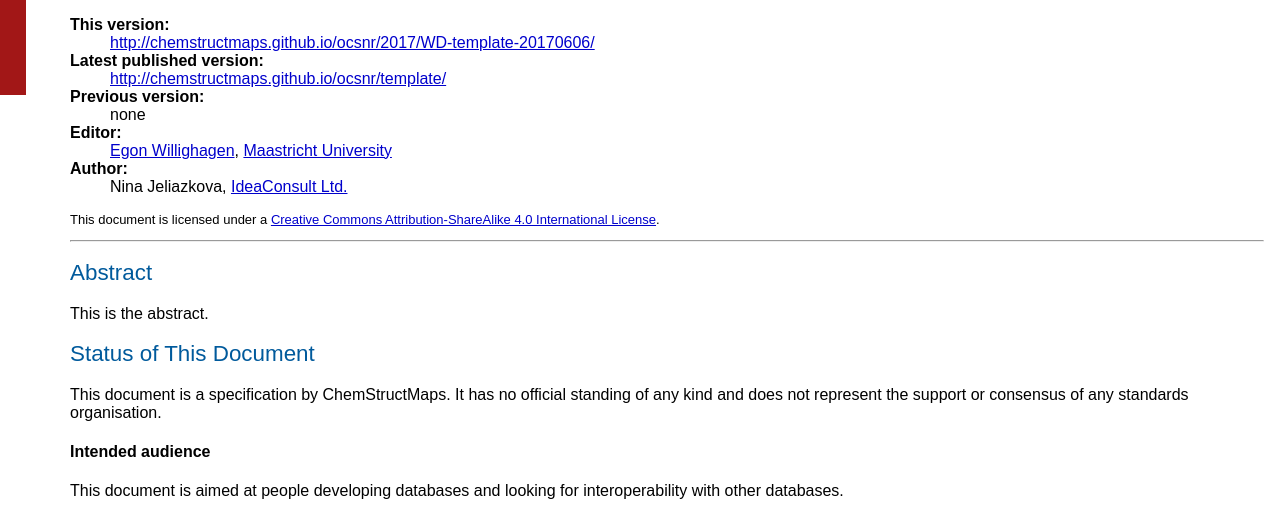
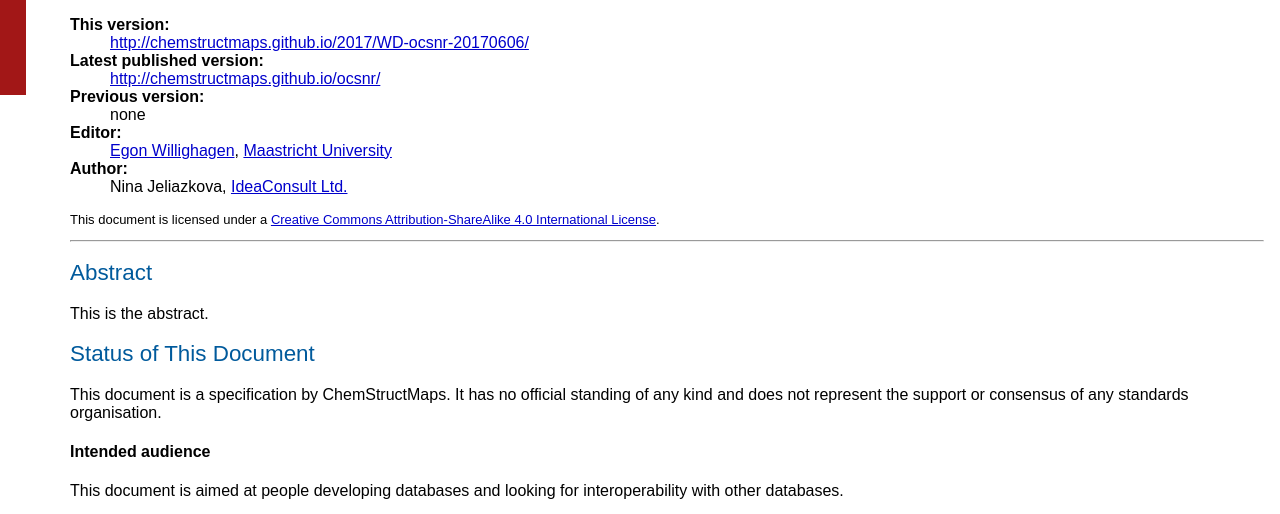
Before and after one commit to ChemStructMaps/ocsnr, a plain HTML site: page docs/index.html in a window 1280 px wide. Shown: the part 286-800 px from the top of the page. Drawn offline with Linux system fonts and the light colour scheme.

Commit message:
Tweaks to make it look OK

```diff
--- a/docs/index.html
+++ b/docs/index.html
@@ -8,13 +8,13 @@
     <script class='remove'>
       var respecConfig = {
           // document info
-          orguri:               "http://chemstructmaps.github.io/ocsnr/",
+          orguri:               "http://chemstructmaps.github.io/",
           orgicon:              "<a href='http://www.enanomapper.org/'><img height='100' src='https://2.gravatar.com/avatar/cd62e4c29f50b85fb990e8441dda05c9?d=https%3A%2F%2Fidenticons.github.com%2Fc415e95d76a4f8c996bf361cb035d961.png&r=x&s=140' alt='eNanoMapper'/></a>",
           customorg:            "ChemStructMaps",
-          customcss:            "../css/enm.css",
+          customcss:            "css/enm.css",
           overrideCopyright:    "<p class='copyright'>This document is licensed under a <a class='subfoot' href='http://creativecommons.org/licenses/by-sa/4.0/' rel='license'>Creative Commons Attribution-ShareAlike 4.0 International License</a>.</p>",
           specStatus:           "WD",
-          shortName:            "template",
+          shortName:            "ocsnr",
           // publishDate:   "2009-08-06",
           // previousMaturity: "WD",
           // previousPublishDate:  "2009-03-15",
```
